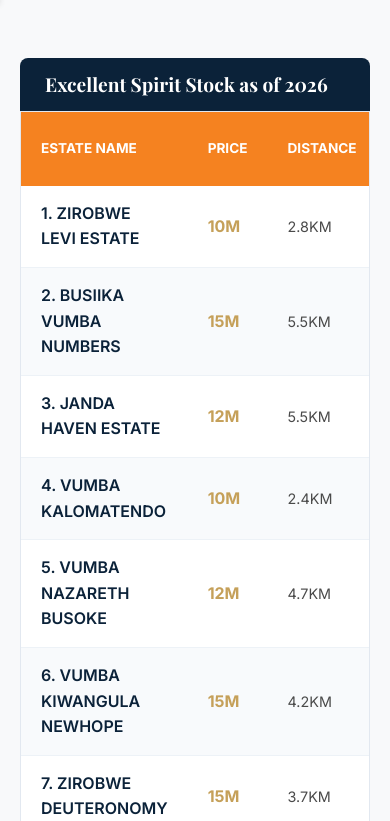
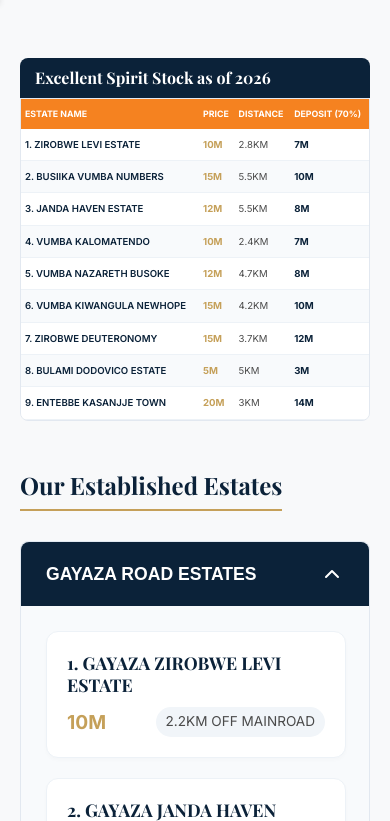
Before and after one commit to conanlevi0-oss/excellent-spirit-prop, a React (Vite) app: page /properties in a window 390 px wide. Shown: the part 843-1664 px from the top of the page. Built offline with nearby package versions, Linux system fonts and the light colour scheme.

Commit message:
Optimize estate table responsiveness for mobile devices

```diff
--- a/src/pages/Properties.jsx
+++ b/src/pages/Properties.jsx
@@ -94,10 +94,10 @@ const Properties = () => {
                   <table className="estate-table" style={{ width: '100%', borderCollapse: 'collapse', textAlign: 'left' }}>
                     <thead>
                       <tr style={{ background: '#f58220', color: 'white' }}>
-                        <th style={{ padding: '15px 20px', fontWeight: '700', textTransform: 'uppercase', fontSize: '0.85rem' }}>Estate Name</th>
-                        <th style={{ padding: '15px 20px', fontWeight: '700', textTransform: 'uppercase', fontSize: '0.85rem' }}>Price</th>
-                        <th style={{ padding: '15px 20px', fontWeight: '700', textTransform: 'uppercase', fontSize: '0.85rem' }}>Distance</th>
-                        <th style={{ padding: '15px 20px', fontWeight: '700', textTransform: 'uppercase', fontSize: '0.85rem' }}>Deposit (70%)</th>
+                        <th className="table-header-cell">Estate Name</th>
+                        <th className="table-header-cell">Price</th>
+                        <th className="table-header-cell">Distance</th>
+                        <th className="table-header-cell">Deposit (70%)</th>
                       </tr>
                     </thead>
                     <tbody>
@@ -116,10 +116,10 @@ const Properties = () => {
 
                         return (
                           <tr key={i} style={{ borderBottom: '1px solid #edf2f7', background: i % 2 === 0 ? '#ffffff' : '#f8fafc' }}>
-                            <td style={{ padding: '15px 20px', color: 'var(--primary-blue)', fontWeight: '600' }}>{i + 1}. {estate.name.toUpperCase()}</td>
-                            <td style={{ padding: '15px 20px', color: 'var(--accent-gold)', fontWeight: '700' }}>{estate.price.toUpperCase()}</td>
-                            <td style={{ padding: '15px 20px', fontSize: '0.9rem', color: 'var(--text-light)' }}>{estate.distance.toUpperCase()}</td>
-                            <td style={{ padding: '15px 20px', color: 'var(--primary-blue)', fontWeight: '700' }}>{calculateDeposit(estate.price).toUpperCase()}</td>
+                            <td className="table-body-cell" style={{ color: 'var(--primary-blue)', fontWeight: '600' }}>{i + 1}. {estate.name.toUpperCase()}</td>
+                            <td className="table-body-cell" style={{ color: 'var(--accent-gold)', fontWeight: '700' }}>{estate.price.toUpperCase()}</td>
+                            <td className="table-body-cell" style={{ color: 'var(--text-light)' }}>{estate.distance.toUpperCase()}</td>
+                            <td className="table-body-cell" style={{ color: 'var(--primary-blue)', fontWeight: '700' }}>{calculateDeposit(estate.price).toUpperCase()}</td>
                           </tr>
                         );
                       })}
@@ -272,9 +272,41 @@ const Properties = () => {
           transform: translateY(-5px);
           box-shadow: var(--shadow-lg) !important;
         }
+        .table-header-cell {
+          padding: 15px 20px;
+          font-weight: 700;
+          text-transform: uppercase;
+          fontSize: 0.85rem;
+        }
+        .table-body-cell {
+          padding: 15px 20px;
+          font-size: 0.9rem;
+        }
         @media (max-width: 768px) {
           .page-title { font-size: 2.5rem; }
           .filter-bar { flex-direction: column; gap: 15px; align-items: flex-start !important; }
+          .table-header-cell {
+            padding: 10px 8px;
+            font-size: 0.65rem;
+          }
+          .table-body-cell {
+            padding: 10px 8px;
+            font-size: 0.7rem;
+          }
+          .road-section h3 {
+            font-size: 1rem !important;
+            padding: 10px 15px !important;
+          }
+        }
+        @media (max-width: 480px) {
+          .table-header-cell {
+            font-size: 0.55rem;
+            padding: 8px 4px;
+          }
+          .table-body-cell {
+            font-size: 0.6rem;
+            padding: 8px 4px;
+          }
         }
       `}</style>
     </div>
```
